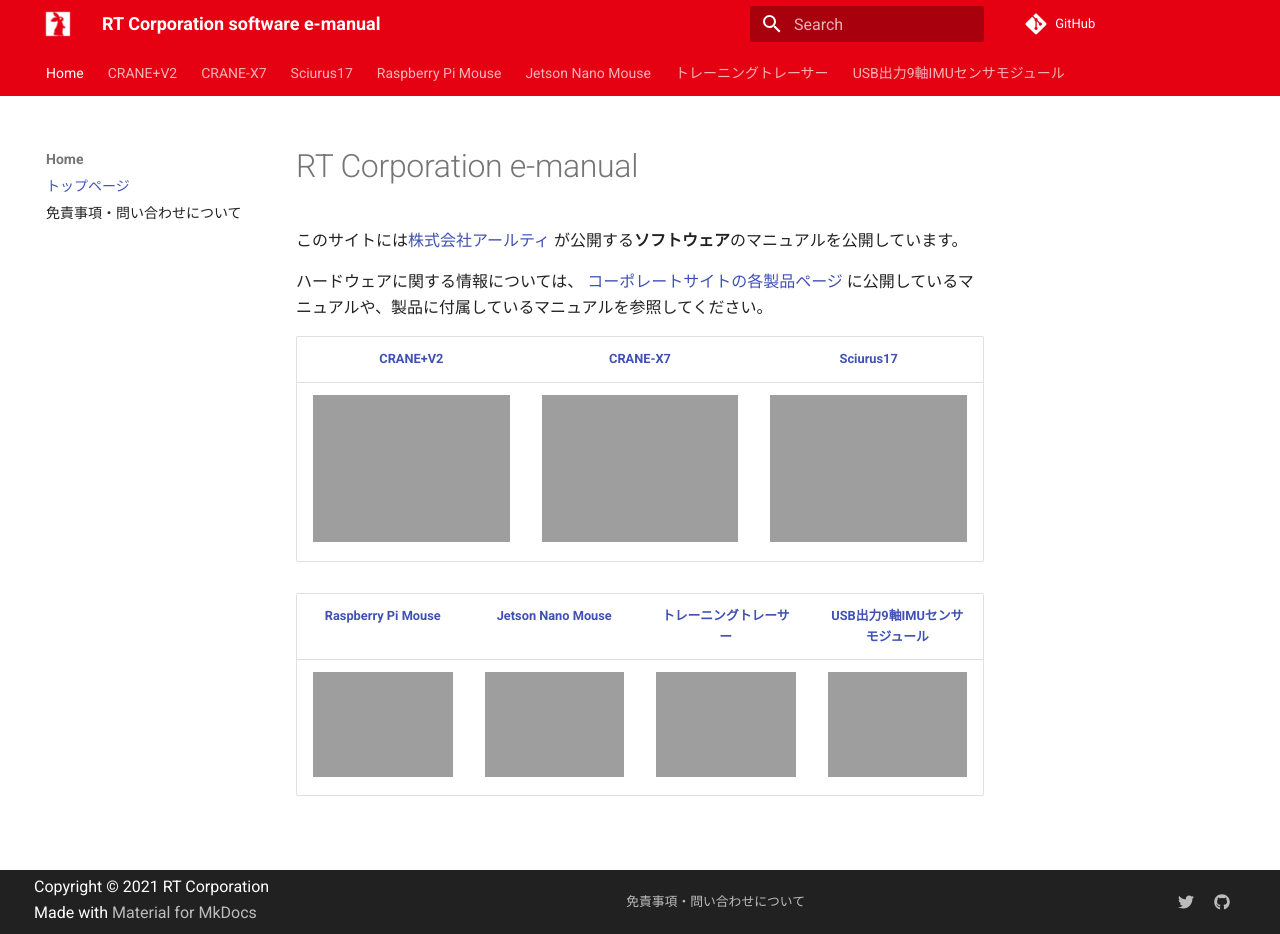
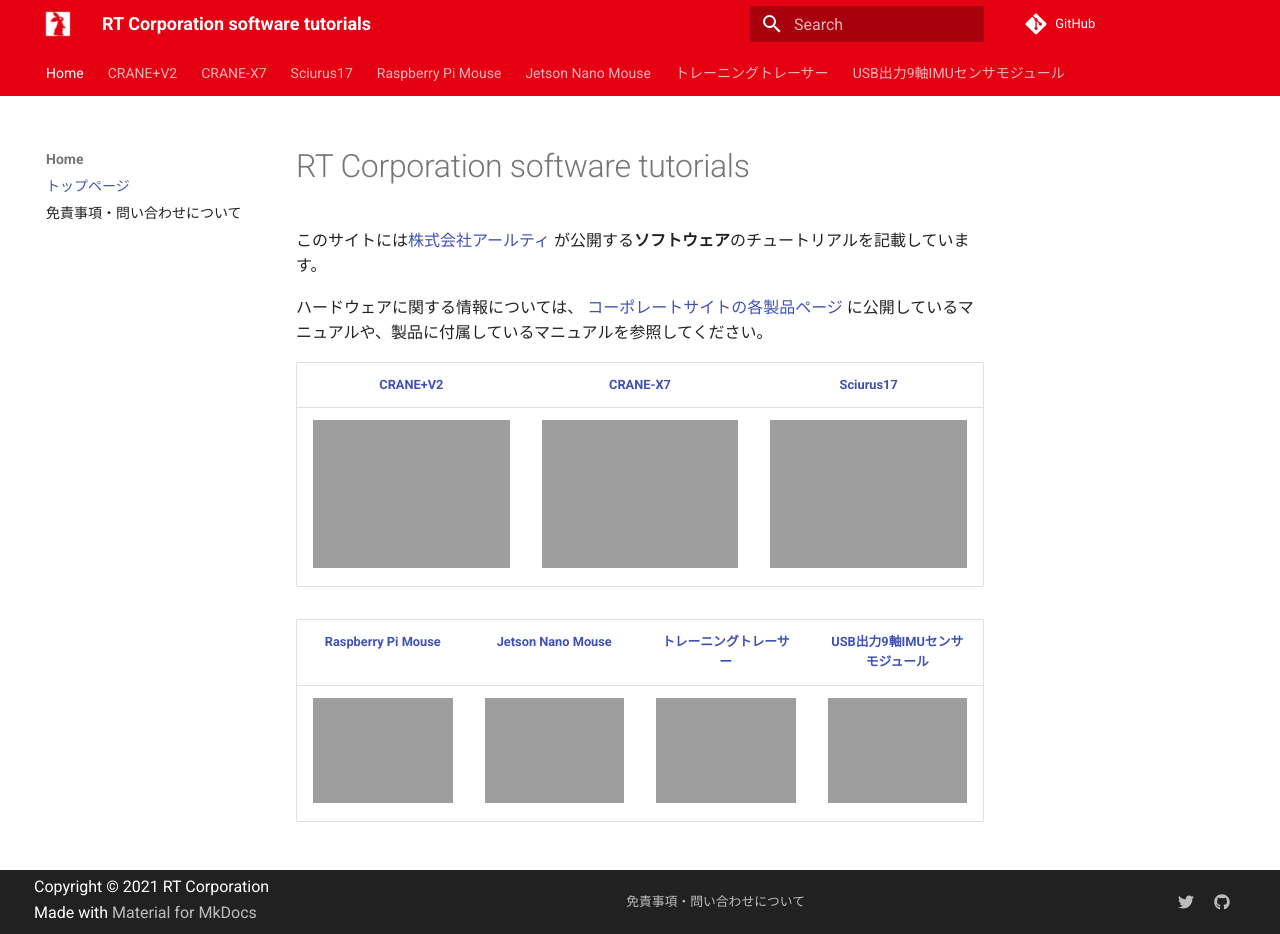
Before and after one commit to rt-net/tutorials, an MkDocs documentation site: the page built from docs/index.md, in a window 1280 px wide and 934 px high. Built offline with MkDocs 1.6.1 and Material for MkDocs 9.7.7, drawn with Linux system fonts in a browser that asks for light colours; comment, search, counter and statistics services are not loaded.

Commit message:
e-manualからtutorialsに改名

```diff
--- a/docs/index.md
+++ b/docs/index.md
@@ -1,7 +1,7 @@
-# RT Corporation e-manual
+# RT Corporation software tutorials
 
 このサイトには[株式会社アールティ](https://rt-net.jp/){target=_blank rel=noopener}
-が公開する**ソフトウェア**のマニュアルを公開しています。
+が公開する**ソフトウェア**のチュートリアルを記載しています。
 
 ハードウェアに関する情報については、
 [コーポレートサイトの各製品ページ](https://rt-net.jp/works_category/allproducts/){target=_blank rel=noopener}
--- a/mkdocs.yml
+++ b/mkdocs.yml
@@ -1,4 +1,4 @@
-site_name: RT Corporation software e-manual
+site_name: RT Corporation software tutorials
 theme:
   name: material
   custom_dir: overrides
```
